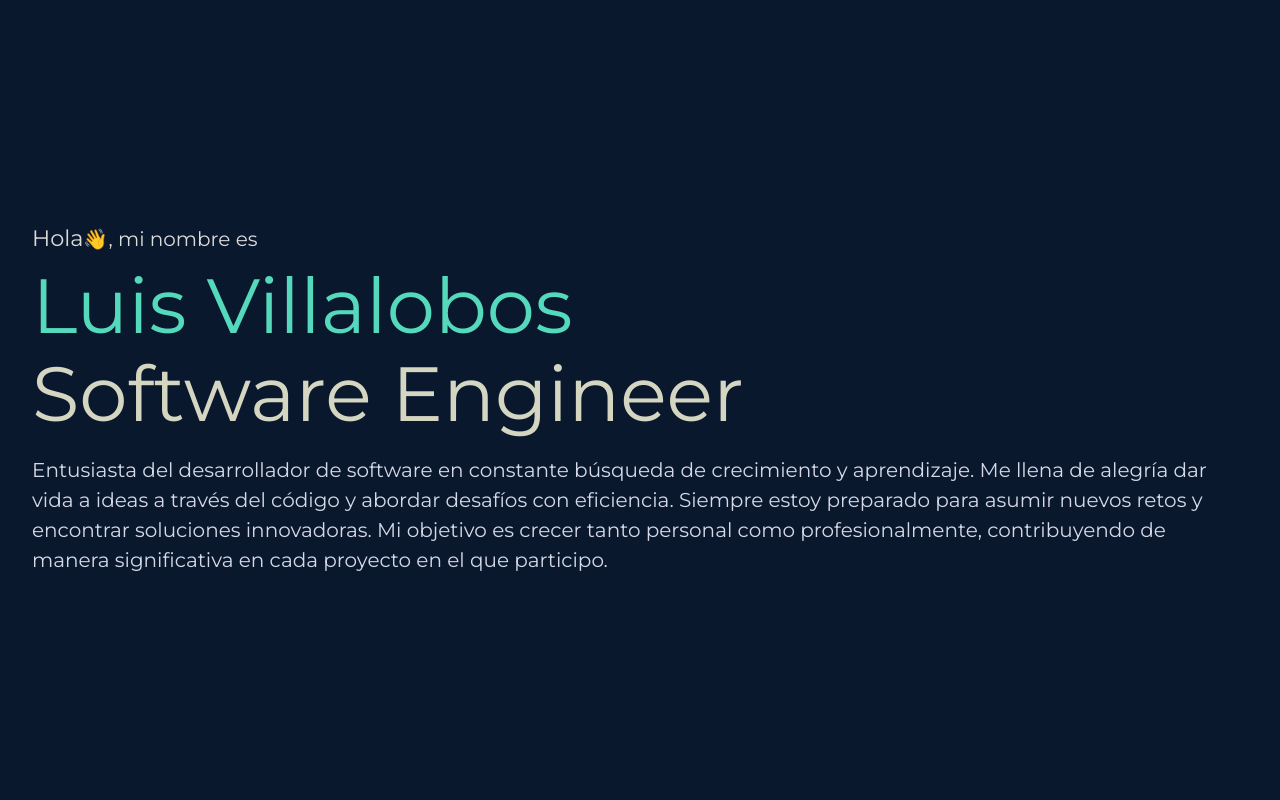
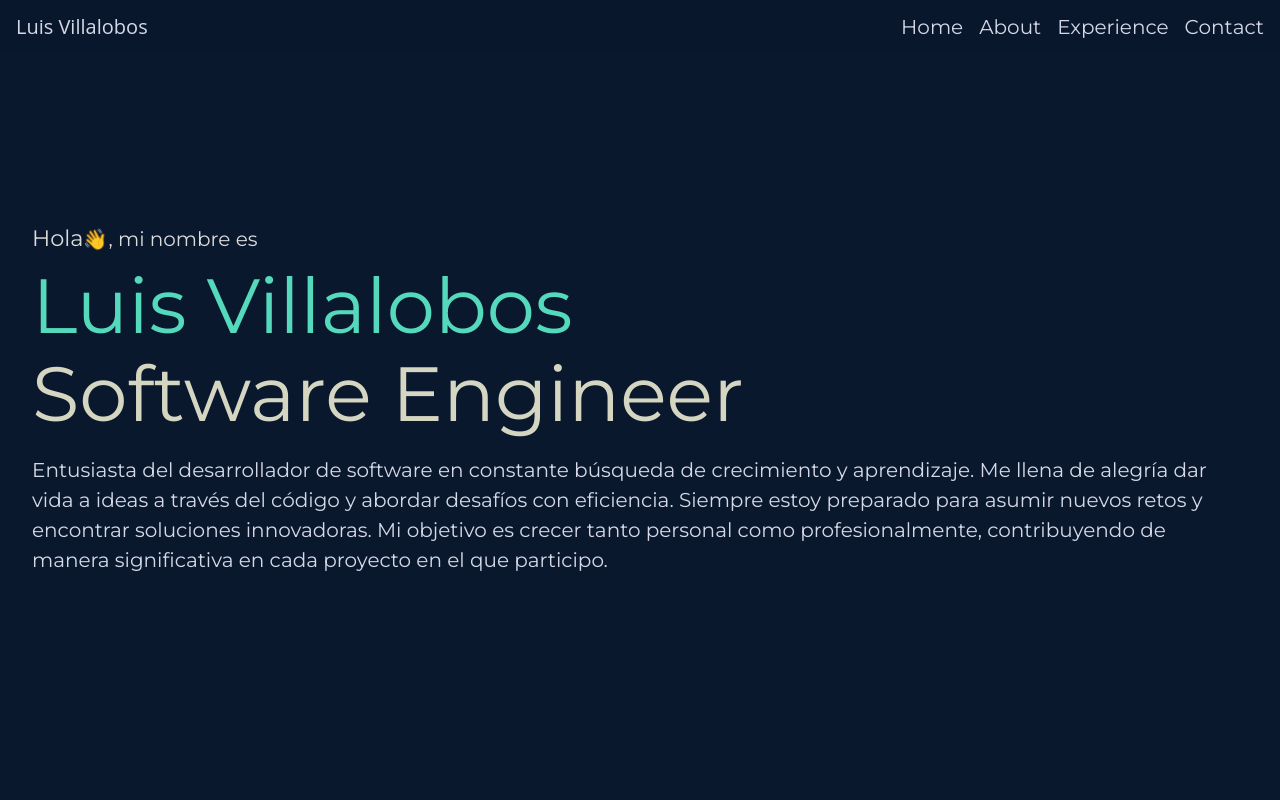
Before and after one commit to luisenricke/portafolio-angular, an Angular app: page / in a window 1280 px wide. Shown: the top 800 px of the page. Built offline with nearby package versions, Linux system fonts and the light colour scheme.

Commit message:
feat: simple navigation

```diff
--- a/src/app/home/components/index.ts
+++ b/src/app/home/components/index.ts
@@ -1,4 +1,5 @@
 export * from './about-me/about-me.component';
 export * from './get-in-touch/get-in-touch.component';
 export * from './introduction/introduction.component';
+export * from './navigation/navigation.component';
 export * from './work-experience/work-experience.component';
--- /dev/null
+++ b/src/app/home/components/navigation/navigation.component.html
@@ -0,0 +1,70 @@
+<nav
+  class="navbar fixed top-0 w-full transition-transform duration-300 transform"
+  [ngClass]="{
+    '-translate-y-full': isScrollingDown,
+    'translate-y-0': !isScrollingDown
+  }"
+>
+  <div class="container flex items-center justify-between px-4 py-3 mx-auto">
+    <div class="flex items-center">
+      <!-- <img src="ruta-a-tu-logo.png" alt="Logo" class="h-8" /> -->
+      Luis Villalobos
+    </div>
+    <div class="hidden md:block">
+      <ul class="flex space-x-4">
+        <li>
+          <a (click)="handleClick($event, 'home')">Home</a>
+        </li>
+        <li>
+          <a (click)="handleClick($event, 'about')">About</a>
+        </li>
+        <li>
+          <a (click)="handleClick($event, 'experience')">Experience</a>
+        </li>
+        <li>
+          <a (click)="handleClick($event, 'contact')">Contact</a>
+        </li>
+      </ul>
+    </div>
+    <div class="md:hidden">
+      <button
+        type="button"
+        class="text-gray-700 hover:text-gray-900 focus:outline-none"
+        (click)="toggleNavigation()"
+      >
+        <!-- Icono del menú responsivo, por ejemplo, utilizando Font Awesome -->
+        <svg
+          class="w-6 h-6"
+          xmlns="http://www.w3.org/2000/svg"
+          fill="none"
+          viewBox="0 0 24 24"
+          stroke="currentColor"
+        >
+          <path
+            stroke-linecap="round"
+            stroke-linejoin="round"
+            stroke-width="2"
+            d="M 4 6 h 16 M 7 12 h 13 M 10 18 h 10"
+          ></path>
+        </svg>
+      </button>
+    </div>
+  </div>
+
+  <div class="md:hidden" [class.hidden]="!showNavigation">
+    <ul class="flex flex-col space-y-4 px-4 py-2" class="nav-responsive">
+      <li>
+        <a (click)="handleClick($event, 'home')">Home</a>
+      </li>
+      <li>
+        <a (click)="handleClick($event, 'about')">About</a>
+      </li>
+      <li>
+        <a (click)="handleClick($event, 'experience')">Experience</a>
+      </li>
+      <li>
+        <a (click)="handleClick($event, 'contact')">Contact</a>
+      </li>
+    </ul>
+  </div>
+</nav>
--- /dev/null
+++ b/src/app/home/components/navigation/navigation.component.scss
@@ -0,0 +1,33 @@
+@import "abstracts/variables";
+
+nav {
+  z-index: 999;
+  background-color: hsla(217, 64%, 11%, 0.95);
+}
+
+.translate-y-0 {
+  transform: translateY(0);
+}
+
+.-translate-y-full {
+  transform: translateY(-100%);
+}
+
+.nav-responsive > li {
+  margin-top: 0.5rem;
+
+  & > a {
+    display: block;
+    width: 100%;
+    text-align: center;
+  }
+}
+
+li > a,
+button {
+  color: $text-color;
+
+  &:hover {
+    color: $primary-color;
+  }
+}
--- /dev/null
+++ b/src/app/home/components/navigation/navigation.component.ts
@@ -0,0 +1,36 @@
+import { Component, HostListener, Renderer2 } from '@angular/core';
+
+@Component({
+  selector: 'app-navigation',
+  templateUrl: './navigation.component.html',
+  styleUrls: ['./navigation.component.scss'],
+})
+export class NavigationComponent {
+  isScrollingDown = false;
+  prevScrollPos = window.pageYOffset;
+
+  showNavigation = false;
+
+  @HostListener('window:scroll', [])
+  onWindowScroll() {
+    const currentScrollPos = window.pageYOffset;
+    this.isScrollingDown = currentScrollPos > this.prevScrollPos;
+    this.prevScrollPos = currentScrollPos;
+  }
+
+  constructor(private renderer: Renderer2) {}
+
+  handleClick(event: Event, targetId: string) {
+    event.preventDefault();
+    const targetElement = document.getElementById(targetId);
+    if (targetElement) {
+      const offset = targetElement.offsetTop - 40;
+      window.scrollTo({ top: offset, behavior: 'smooth' });
+      this.showNavigation = false;
+    }
+  }
+
+  toggleNavigation() {
+    this.showNavigation = !this.showNavigation;
+  }
+}
--- a/src/app/home/home.module.ts
+++ b/src/app/home/home.module.ts
@@ -8,6 +8,7 @@ import {
   AboutMeComponent,
   GetInTouchComponent,
   IntroductionComponent,
+  NavigationComponent,
   WorkExperienceComponent,
 } from './components';
 import { HomeComponent } from './pages';
@@ -19,6 +20,7 @@ import { HomeComponent } from './pages';
     AboutMeComponent,
     GetInTouchComponent,
     IntroductionComponent,
+    NavigationComponent,
     WorkExperienceComponent,
   ],
   imports: [NgOptimizedImage, CommonModule, HomeRoutingModule, SharedModule],
--- a/src/app/home/pages/home/home.component.html
+++ b/src/app/home/pages/home/home.component.html
@@ -1,7 +1,9 @@
-<app-introduction></app-introduction>
+<app-navigation></app-navigation>
 
-<app-about-me></app-about-me>
+<app-introduction id="home"></app-introduction>
 
-<app-work-experience></app-work-experience>
+<app-about-me id="about"></app-about-me>
 
-<app-get-in-touch></app-get-in-touch>
+<app-work-experience id="experience"></app-work-experience>
+
+<app-get-in-touch id="contact"></app-get-in-touch>
```
Also changed, not shown: 1 other file (tests, documents, lock files or other folders).
